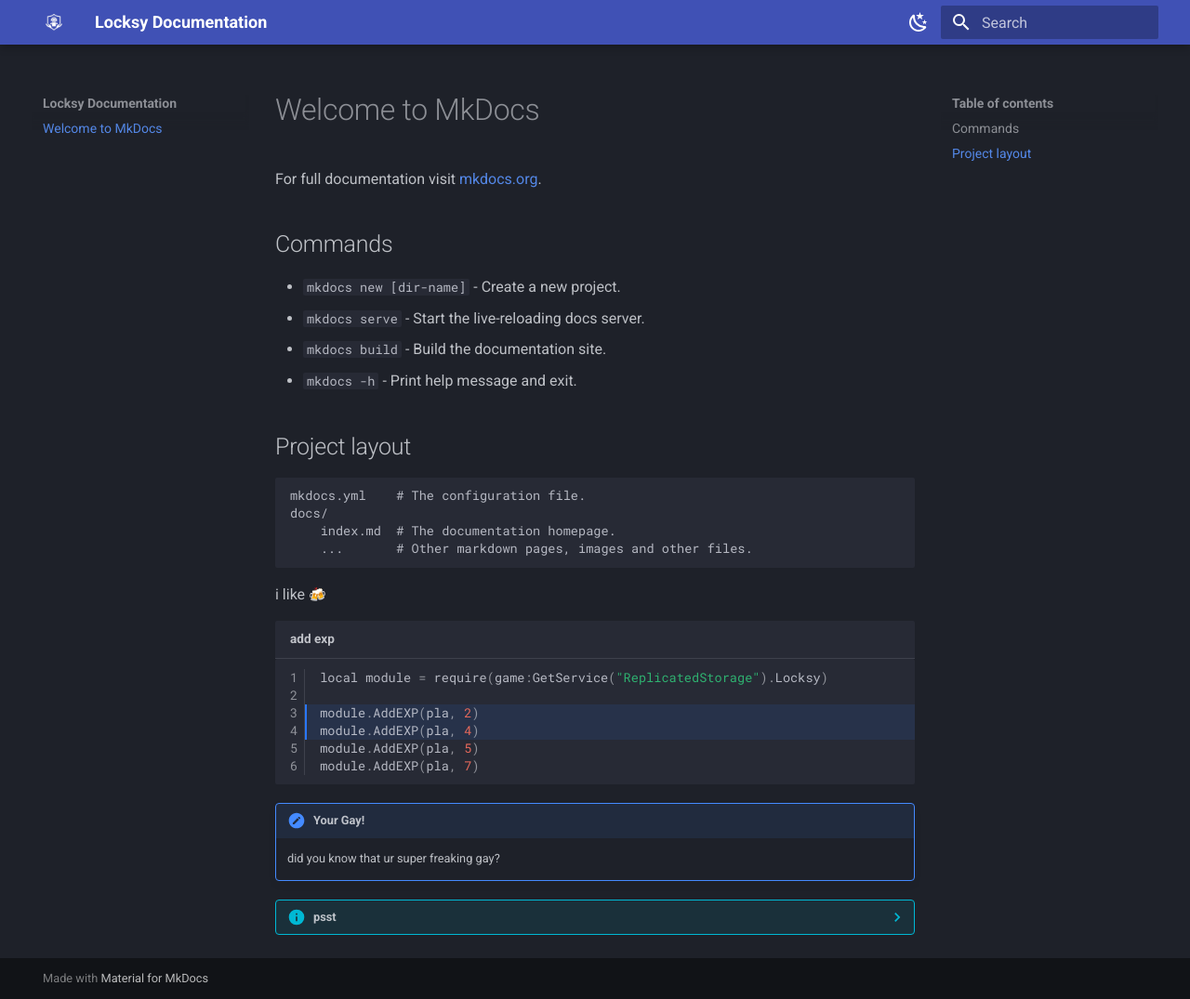
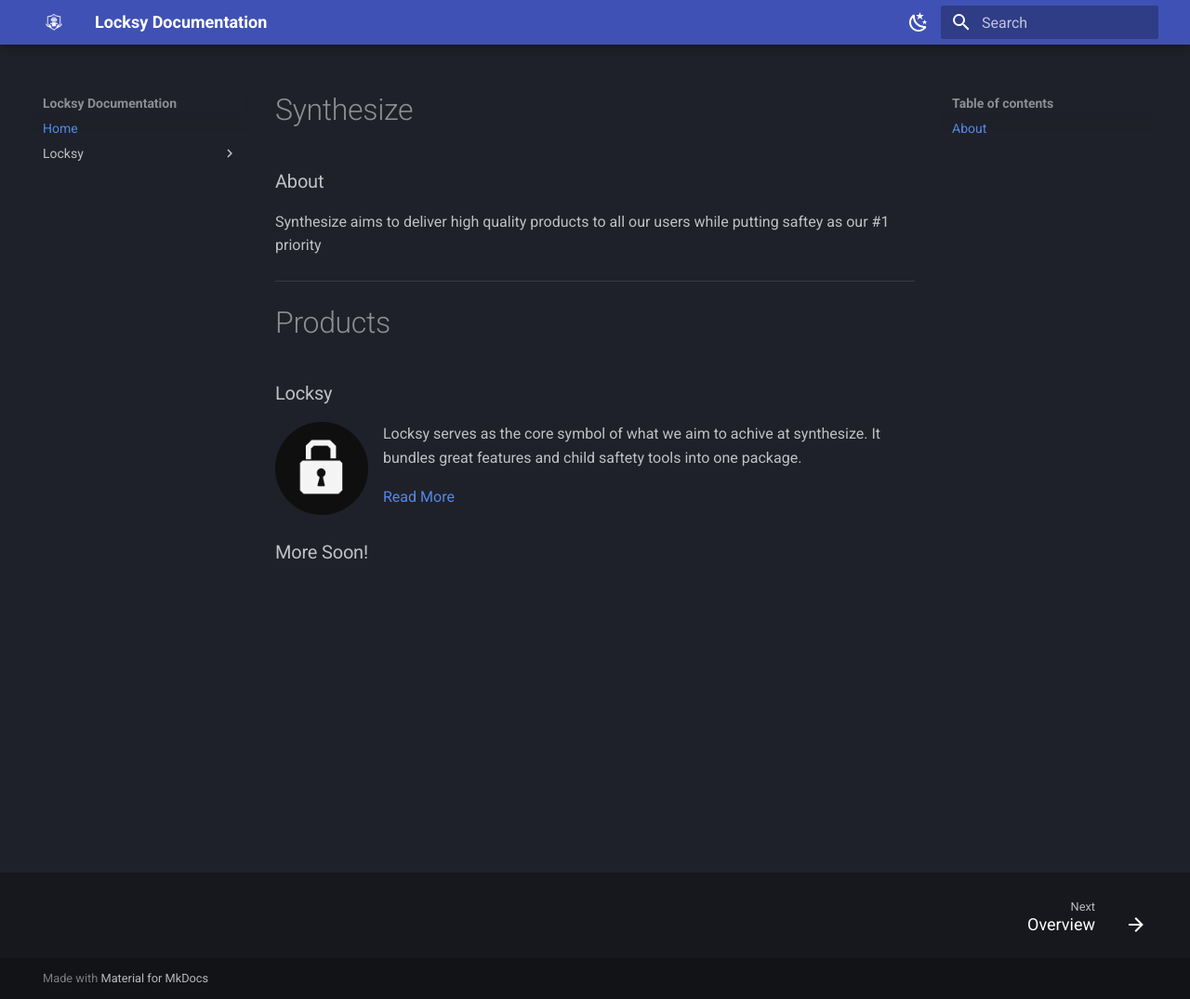
Before and after one commit to Synthesize-Development/documentation, an MkDocs documentation site: the page built from docs/index.md, in a window 1280 px wide and 1075 px high. Shown: the whole window at 93% size. Built offline with MkDocs 1.6.1 and Material for MkDocs 9.7.7, drawn with Linux system fonts in a browser that asks for light colours; emoji names are drawn with the system emoji font.

Commit message:
the start

````diff
--- a/docs/index.md
+++ b/docs/index.md
@@ -1,36 +1,23 @@
-# Welcome to MkDocs
+# Synthesize
 
-For full documentation visit [mkdocs.org](https://www.mkdocs.org).
+### About
 
-## Commands
+Synthesize aims to deliver high quality products to all our users while putting saftey as our #1 priority
 
-* `mkdocs new [dir-name]` - Create a new project.
-* `mkdocs serve` - Start the live-reloading docs server.
-* `mkdocs build` - Build the documentation site.
-* `mkdocs -h` - Print help message and exit.
+----------
 
-## Project layout
+# Products
 
-    mkdocs.yml    # The configuration file.
-    docs/
-        index.md  # The documentation homepage.
-        ...       # Other markdown pages, images and other files.
+### Locksy
 
-i like :beers:
+<div class="result" markdown>
 
-```py title="add exp" linenums="1" hl_lines="3-4"
-local module = require(game:GetService("ReplicatedStorage").Locksy)
+![Locksy Logo](./assets/locksyCircle.png){ align=left width=100 }
 
-module.AddEXP(pla, 2)
-module.AddEXP(pla, 4)
-module.AddEXP(pla, 5)
-module.AddEXP(pla, 7)
-```
+Locksy serves as the core symbol of what we aim to achive at synthesize. It bundles great features and child saftety tools into one package.
 
-!!! note "Your Gay!"
+[Read More](./locksy.md)
 
-    did you know that ur super freaking gay?
+</div>
 
-??? info "psst"
-
-    Your still super freaking gay
+### More Soon!
--- a/mkdocs.yml
+++ b/mkdocs.yml
@@ -4,6 +4,16 @@ theme:
   name: material
   logo: assets/synthesize.png
   favicon: assets/synthesize.png
+  features:
+    - navigation.footer
+    - content.footnote.tooltips
+  extra:
+    social:
+      - icon: simple/youtube
+        link: https://youtube.com/@james-willett
+      - icon: simple/linkedin
+        link: https://linkedin.com/in/willettjames
+  copyright: Copyright &copy; 2025 Synthesize
   palette:
     - scheme: slate
       toggle:
@@ -14,6 +24,7 @@ theme:
       toggle:
         icon: material/weather-sunny
         name: Light Mode
+
 
 markdown_extensions:
   - attr_list
@@ -27,4 +38,20 @@ markdown_extensions:
   - pymdownx.superfences
   - admonition
   - pymdownx.details
-  - pymdownx.superfences
+  - pymdownx.superfences:
+      custom_fences:
+        - name: mermaid
+          class: mermaid
+  - md_in_html
+  - pymdownx.blocks.caption
+  - footnotes
+  - def_list
+  - pymdownx.tasklist:
+      custom_checkbox: true
+
+nav:
+  - Home: index.md
+  - Locksy:
+    - Overview: locksy.md
+    - Discord Commands: locksy-discord.md
+    - Roblox Module: locksy-roblox.md
````
Also changed, not shown: docs/locksy-discord.md (added, +15 -0 lines), docs/locksy-roblox.md (added, +5 -0 lines), docs/locksy.md (added, +46 -0 lines), docs/tutorial.md (added, +49 -0 lines), docs/assets/locksyCircle.png (added).
